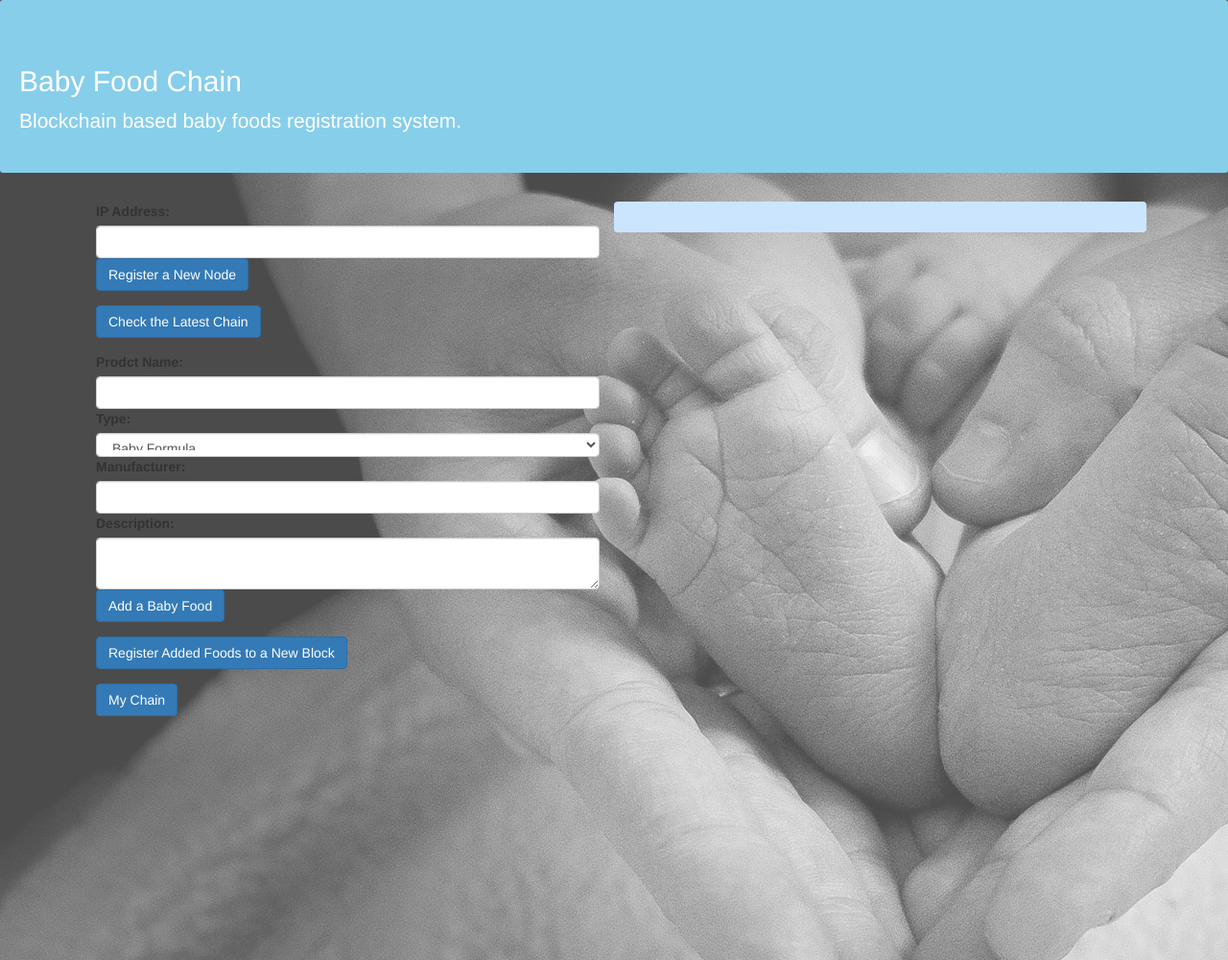
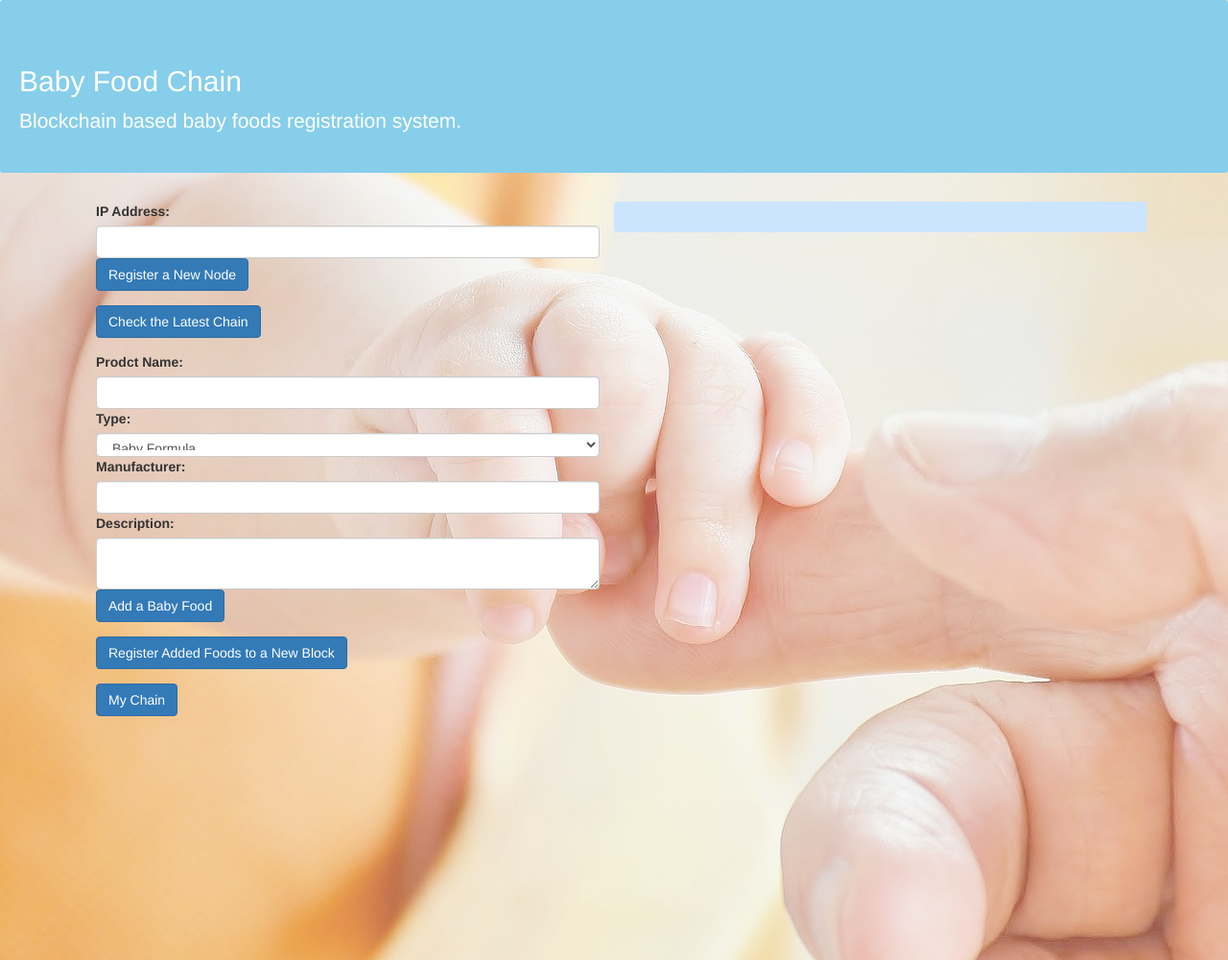
Before and after one commit to yulu9206/cmpe273_project, a Flask app: page / in a window 1280 px wide. Shown: the whole page at 96% size. Run offline with Flask 2, Linux system fonts and the light colour scheme; some libraries are stand-ins or nearby versions.

```diff
--- a/static/css/style.css
+++ b/static/css/style.css
@@ -7,7 +7,7 @@
      position: absolute;
      top: 0;
      left: 0;
-     background-image: url(../img/baby.jpg);
+     background-image: url(../img/baby1.jpg);
      width: 100%;
      height: 1000px;
      opacity : 0.7;
```
Also changed, not shown: app.py (+0 -21 lines).
